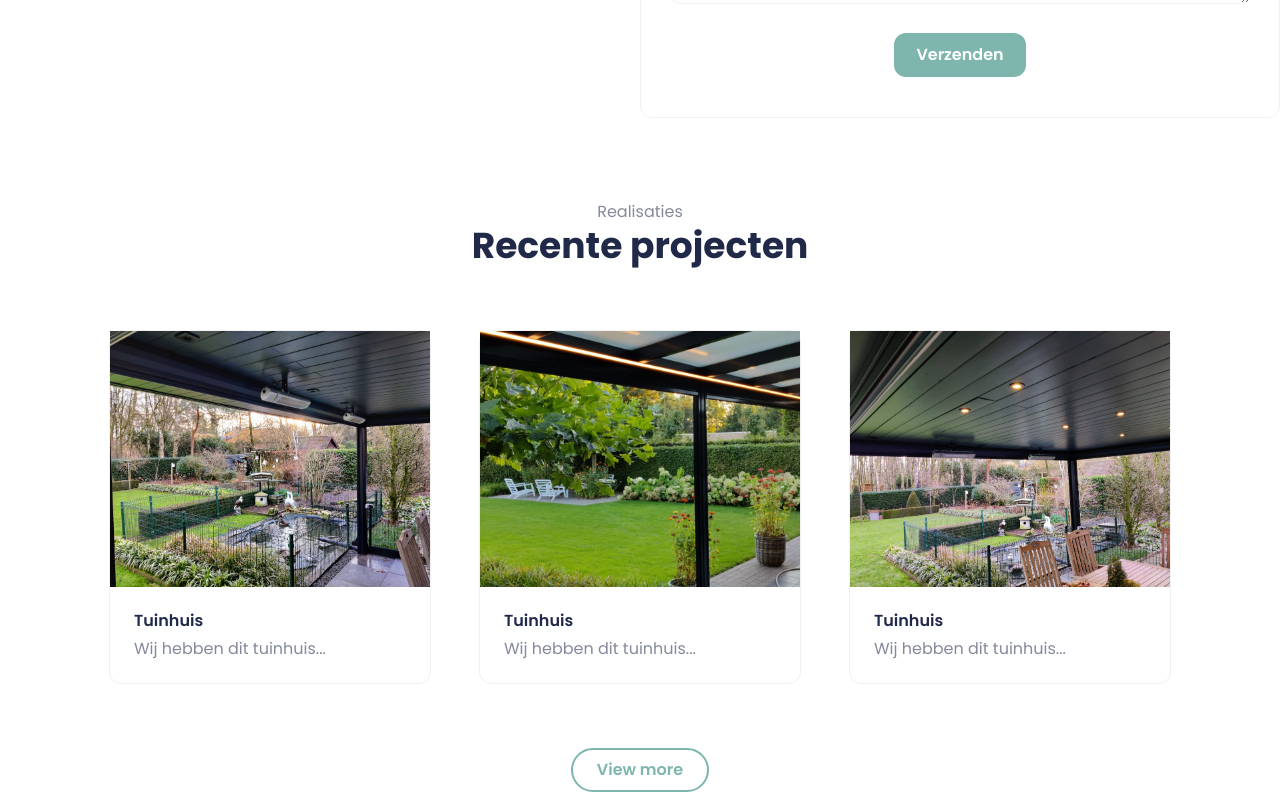
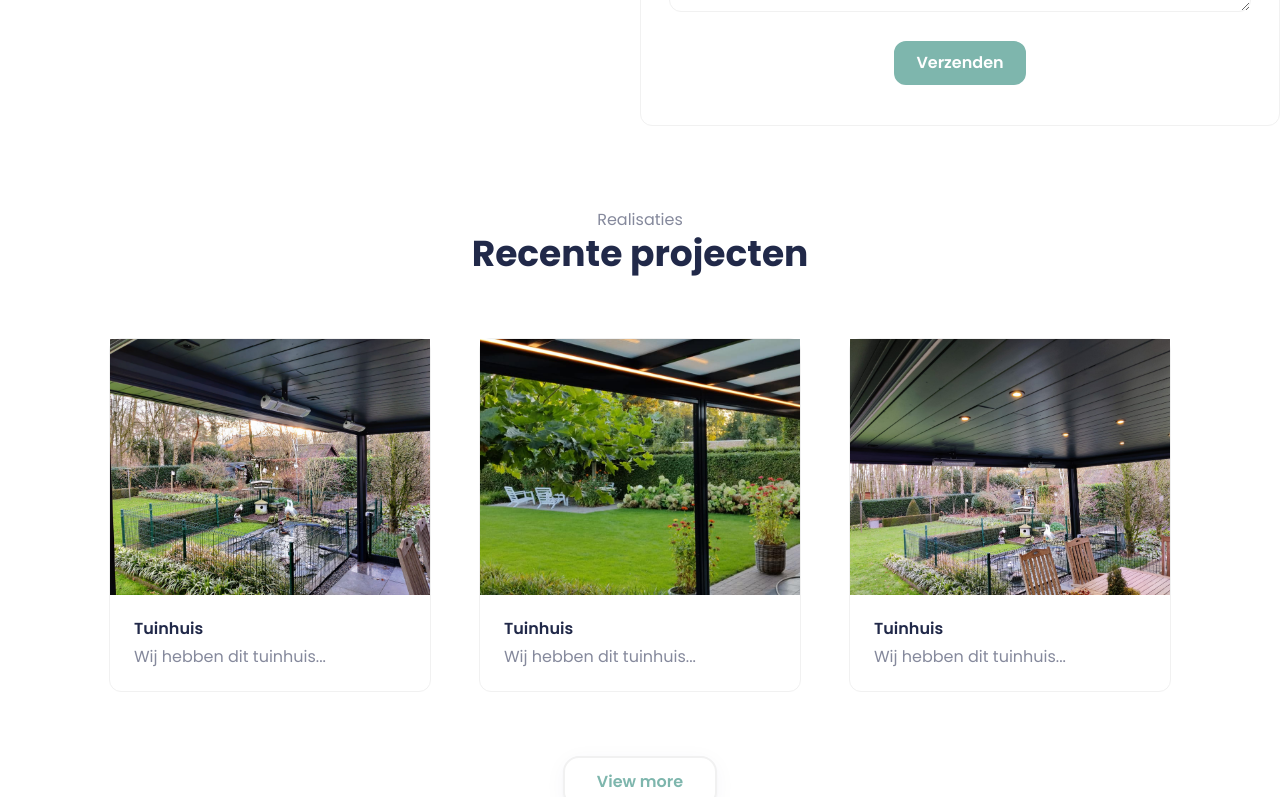
Before and after one commit to web3thijs/twe-nextjs-frontend, a Next.js app: page / in a window 1280 px wide. Shown: the part 2000-2797 px from the top of the page. Built offline with nearby package versions, Linux system fonts and the light colour scheme.

Commit message:
better button  styling

```diff
--- a/components/shared/Button.tsx
+++ b/components/shared/Button.tsx
@@ -10,9 +10,9 @@ type ButtonProps = {
 
 function Button({text, outline, className, callback}: ButtonProps) {
     if(outline == false){
-        return <button type="button" onClick={callback} className={`text-base text-center text-white bg-greenish font-bold border-solid border-2 border-greenish rounded-full px-6 py-2 ${ className }`}>{ text }</button>
+        return <button type="button" onClick={callback} className={`text-base text-center text-white font-semibold bg-greenish rounded-2xl px-8 py-3 ${ className }`}>{ text }</button>
     } else {
-        return <button type="button" onClick={callback} className="text-base text-center text-greenish font-semibold border-solid border-2 border-greenish rounded-full px-6 py-2">{ text }</button>
+        return <button type="button" onClick={callback} className="text-base text-center text-greenish font-semibold bg-white shadow-3xl rounded-2xl px-8 py-3 border-solid border-2 border-gray-light">{ text }</button>
     }
 }
 
```
